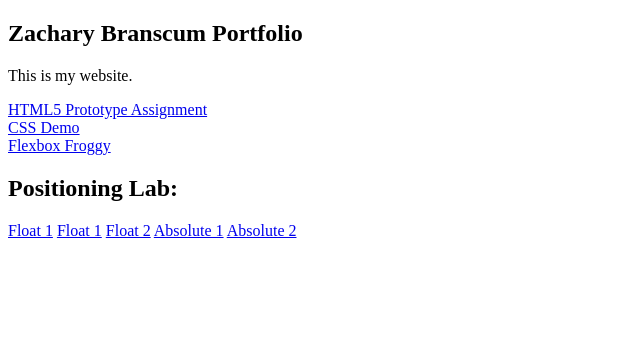
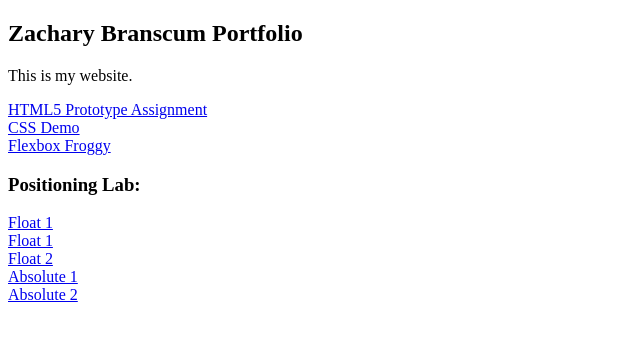
Before and after one commit to branscuz/IFSC-1310, a plain HTML site: page index.html in a window 1280 px wide. Shown: the whole page, without its empty margins (0-640 px from the left). Drawn offline with Linux system fonts and the light colour scheme.

Commit message:
fixed link placement

```diff
--- a/index.html
+++ b/index.html
@@ -16,12 +16,12 @@
       <a href="https://branscuz.github.io/ifsc-1310/prototype/" target="blank">HTML5 Prototype Assignment</a><br>
       <a href="https://branscuz.github.io/ifsc-1310/css-demo/" target="blank">CSS Demo</a><br>
       <a href="https://branscuz.github.io/ifsc-1310/flexbox-froggy/" target="blank">Flexbox Froggy</a>
-      <h2>Positioning Lab:</h2>
-      <a href="https://branscuz.github.io/ifsc-1310/positioning/float1" target="blank">Float 1</a>
-      <a href="https://branscuz.github.io/ifsc-1310/positioning/float1" target="blank">Float 1</a>
-      <a href="https://branscuz.github.io/ifsc-1310/positioning/float2" target="blank">Float 2</a>
-      <a href="https://branscuz.github.io/ifsc-1310/positioning/absolute1" target="blank">Absolute 1</a>
-      <a href="https://branscuz.github.io/ifsc-1310/positioning/absolute2" target="blank">Absolute 2</a>
+      <h3>Positioning Lab:</h3>
+      <a href="https://branscuz.github.io/ifsc-1310/positioning/float1" target="blank">Float 1</a><br>
+      <a href="https://branscuz.github.io/ifsc-1310/positioning/float1" target="blank">Float 1</a><br>
+      <a href="https://branscuz.github.io/ifsc-1310/positioning/float2" target="blank">Float 2</a><br>
+      <a href="https://branscuz.github.io/ifsc-1310/positioning/absolute1" target="blank">Absolute 1</a><br>
+      <a href="https://branscuz.github.io/ifsc-1310/positioning/absolute2" target="blank">Absolute 2</a><br>
     </nav>
   </section>
   </body>
```
